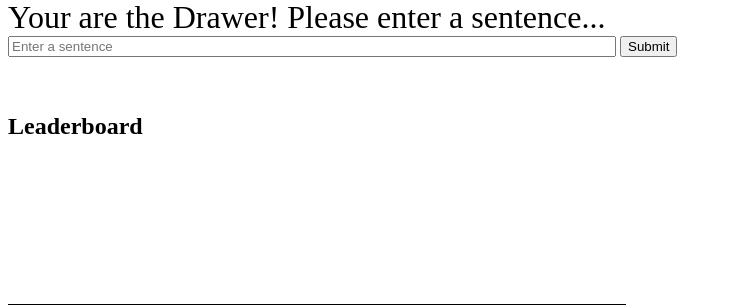
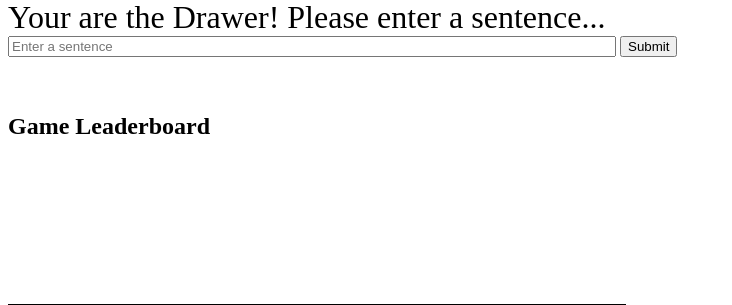
Before and after one commit to hudeven/ai-draw-and-guess, a Flask app: template templates/game_loop.html in a window 1280 px wide. Shown: the part 423-728 px from the top of the page, without its empty margins (0-732 px from the left). Run offline with Flask 2, Linux system fonts and the light colour scheme; the template is opened without the code that fills it, so the values that code supplies are empty; some libraries are stand-ins or nearby versions.

Commit message:
tuned UI

```diff
--- a/templates/game_loop.html
+++ b/templates/game_loop.html
@@ -56,7 +56,7 @@
 </form>
 
 <br><br>
-<h2>Leaderboard</h2>
+<h2>Game Leaderboard</h2>
 <div id="game_leaderboard"></div>
 
 <br><br><br><br><br><br><br><br>
```
